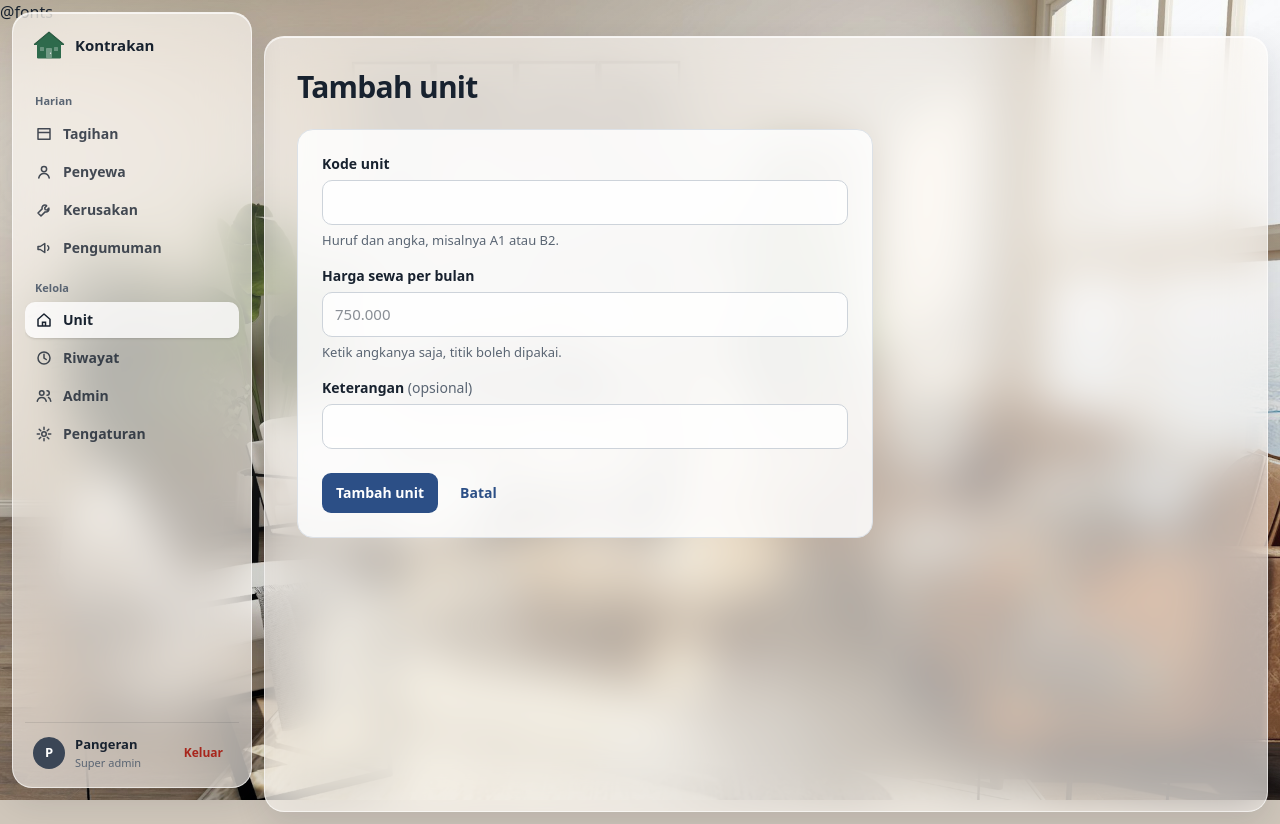
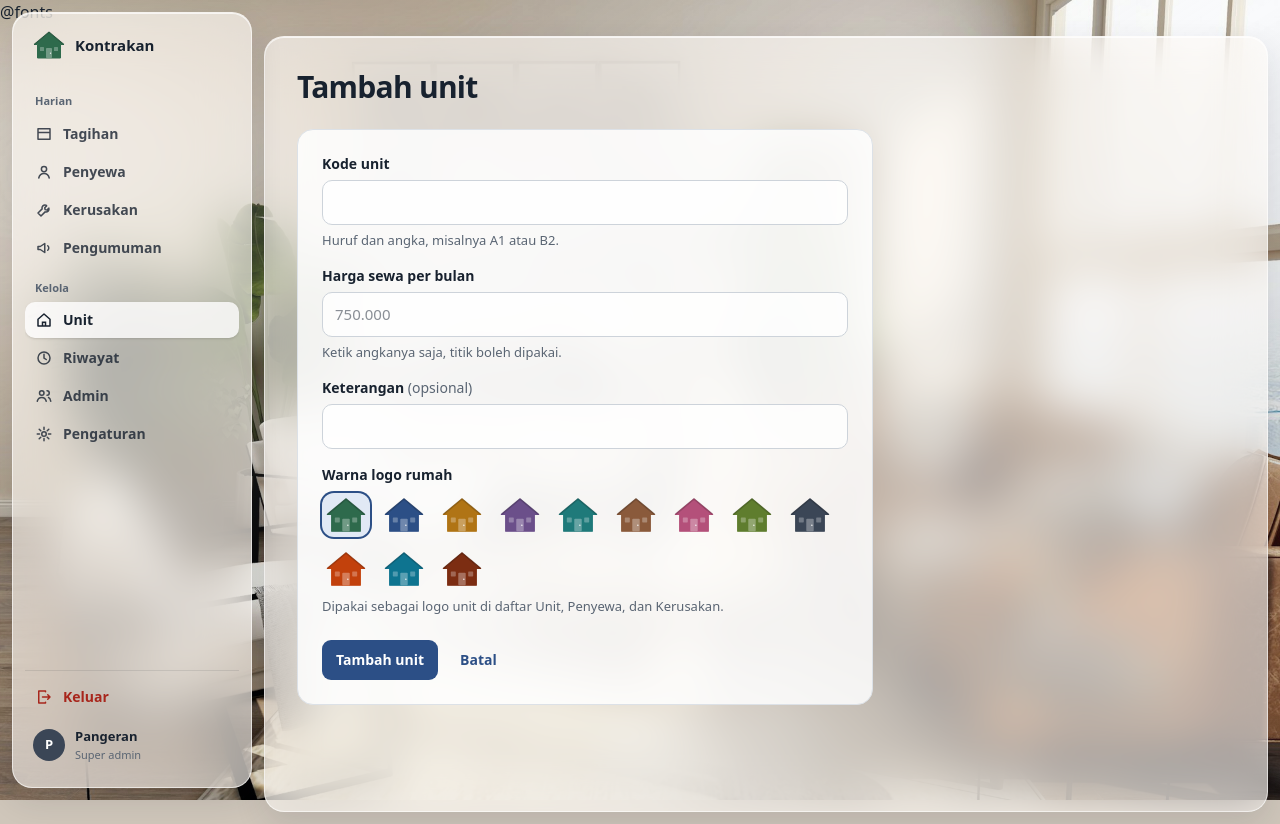
Before and after one commit to SandeyYanuar/Kontrakan, a Laravel app: page /admin/unit/tambah in a window 1280 px wide. Run offline with Laravel 12, Linux system fonts and the light colour scheme; a user stored in the database is signed in; data comes from the database, SQL or seed files in the repository; data that the repository does not hold is empty; style sheets or scripts are compiled from the project's sources.

Commit message:
Logo unit berupa rumah dengan warna khas setiap kode, Keluar di atas profil
- Setiap unit punya warna logo sendiri (disimpan, unik untuk unit baru,
  bisa dipilih super admin di form Unit); dipakai di daftar Unit, Penyewa, Kerusakan
- Kode unit tertulis di badan rumah polos supaya mudah dibaca
- Tagihan tetap memakai warna status
- Tombol Keluar dipisah dan diletakkan di atas profil (bilah samping dan menu Lainnya)

Co-Authored-By: Claude Opus 5.5 <noreply@anthropic.com>

```diff
--- a/web/app/Http/Controllers/Admin/UnitController.php
+++ b/web/app/Http/Controllers/Admin/UnitController.php
@@ -63,7 +63,7 @@ class UnitController extends Controller
     }
 
     /**
-     * @return array{kode_unit: string, harga_sewa: int, keterangan: ?string}
+     * @return array{kode_unit: string, harga_sewa: int, keterangan: ?string, warna?: string}
      */
     private function validasi(Request $request, ?Unit $unit = null): array
     {
@@ -76,6 +76,7 @@ class UnitController extends Controller
             'kode_unit' => ['required', 'string', 'max:10', 'regex:/^[A-Z0-9\-]+$/', Rule::unique('units')->ignore($unit)],
             'harga_sewa' => ['required', 'integer', 'min:1', 'max:100000000'],
             'keterangan' => ['nullable', 'string', 'max:255'],
+            'warna' => ['nullable', Rule::in(Unit::PALET)],
         ], [
             'kode_unit.required' => 'Kode unit wajib diisi.',
             'kode_unit.unique' => 'Kode unit ini sudah dipakai.',
@@ -87,6 +88,10 @@ class UnitController extends Controller
         $data['harga_sewa'] = (int) $data['harga_sewa'];
         $data['keterangan'] ??= null;
 
+        if (empty($data['warna'])) {
+            unset($data['warna']);
+        }
+
         return $data;
     }
 }
--- a/web/app/Models/Unit.php
+++ b/web/app/Models/Unit.php
@@ -10,11 +10,18 @@ use Illuminate\Database\Eloquent\Model;
 use Illuminate\Database\Eloquent\Relations\HasMany;
 use Illuminate\Database\Eloquent\Relations\HasOne;
 
-#[Fillable(['kode_unit', 'harga_sewa', 'keterangan'])]
+#[Fillable(['kode_unit', 'harga_sewa', 'keterangan', 'warna'])]
 class Unit extends Model
 {
     /** @use HasFactory<UnitFactory> */
     use HasFactory;
+
+    /**
+     * Pilihan warna logo rumah unit. Sengaja tidak sama persis dengan warna status tagihan.
+     *
+     * @var list<string>
+     */
+    public const PALET = ['#2e6a4c', '#2c4f86', '#b07415', '#6b4f8a', '#1f7a7a', '#8a5a3b', '#b4507a', '#5f7d2e', '#3b4656', '#c2410c', '#0e7490', '#7c2d12'];
 
     /**
      * @return array<string, string>
@@ -58,4 +65,30 @@ class Unit extends Model
     {
         return $this->leaseAktif !== null;
     }
+
+    /**
+     * Warna khas unit untuk logo rumahnya.
+     */
+    public function warnaLogo(): string
+    {
+        return $this->warna ?? self::PALET[0];
+    }
+
+    /**
+     * Warna pertama di palet yang belum dipakai unit lain, untuk unit baru.
+     */
+    public static function warnaBerikutnya(): string
+    {
+        $dipakai = static::query()->pluck('warna')->filter()->all();
+        $kosong = array_values(array_diff(self::PALET, $dipakai));
+
+        return $kosong[0] ?? self::PALET[count($dipakai) % count(self::PALET)];
+    }
+
+    protected static function booted(): void
+    {
+        static::creating(function (Unit $unit): void {
+            $unit->warna ??= static::warnaBerikutnya();
+        });
+    }
 }
--- a/web/resources/views/admin/laporan/index.blade.php
+++ b/web/resources/views/admin/laporan/index.blade.php
@@ -21,7 +21,7 @@
                 <a href="{{ route('admin.laporan.show', $item) }}" class="block rounded-xl border border-line bg-paper p-4 hover:border-dicek">
                     <div class="flex items-start justify-between gap-3">
                         <div class="flex items-center gap-3">
-                            <span class="grid size-[38px] shrink-0 place-items-center rounded-full bg-roof text-[13px] font-extrabold text-white">{{ $item->lease->unit->kode_unit }}</span>
+                            <x-rumah-unit :unit="$item->lease->unit" />
                             <div>
                                 <p class="font-bold">{{ $item->labelKategori() }}</p>
                                 <p class="text-xs text-muted">{{ $item->lease->penyewa->name }} ({{ $item->lease->penyewa->kode_penyewa }}), {{ Format::tanggalPendek($item->created_at) }}</p>
--- a/web/resources/views/admin/unit/form.blade.php
+++ b/web/resources/views/admin/unit/form.blade.php
@@ -23,6 +23,20 @@
         />
         <x-field label="Keterangan" name="keterangan" :value="$unit->keterangan" opsional />
 
+        @php($warnaTerpilih = old('warna', $unit->warna ?? \App\Models\Unit::warnaBerikutnya()))
+        <fieldset>
+            <legend class="mb-2 text-sm font-semibold">Warna logo rumah</legend>
+            <div class="flex flex-wrap gap-2.5">
+                @foreach (\App\Models\Unit::PALET as $warna)
+                    <label class="cursor-pointer rounded-xl p-1 has-checked:bg-dicek-bg has-checked:ring-2 has-checked:ring-dicek" title="{{ $warna }}">
+                        <input type="radio" name="warna" value="{{ $warna }}" @checked($warnaTerpilih === $warna) class="sr-only">
+                        <x-rumah warna="" :style="'color: '.$warna" class="h-9 w-10" />
+                    </label>
+                @endforeach
+            </div>
+            <p class="mt-1.5 text-[13px] text-muted">Dipakai sebagai logo unit di daftar Unit, Penyewa, dan Kerusakan.</p>
+        </fieldset>
+
         <div class="flex gap-2 pt-2">
             <x-tombol>{{ $baru ? 'Tambah unit' : 'Simpan unit' }}</x-tombol>
             <x-tombol jenis="tenang" :href="route('admin.unit.index')">Batal</x-tombol>
--- a/web/resources/views/admin/unit/index.blade.php
+++ b/web/resources/views/admin/unit/index.blade.php
@@ -24,7 +24,7 @@
         <div class="space-y-2.5 md:hidden">
             @foreach ($units as $unit)
                 <div class="flex items-center gap-3 rounded-xl border border-line bg-paper p-3.5">
-                    <span class="grid size-[38px] shrink-0 place-items-center rounded-full bg-roof text-[13px] font-extrabold text-white">{{ $unit->kode_unit }}</span>
+                    <x-rumah-unit :unit="$unit" />
                     <span class="min-w-0 flex-1">
                         <span class="block font-semibold">{{ \App\Support\Format::rupiah($unit->harga_sewa) }} <span class="text-xs font-normal text-muted">per bulan</span></span>
                         <span class="block truncate text-xs text-muted">
@@ -55,7 +55,7 @@
                     @foreach ($units as $unit)
                         <tr>
                             <td class="px-4 py-3.5">
-                                <span class="inline-grid size-9 place-items-center rounded-full bg-roof text-[13px] font-extrabold text-white">{{ $unit->kode_unit }}</span>
+                                <x-rumah-unit :unit="$unit" />
                             </td>
                             <td class="px-4 py-3.5 font-semibold">{{ \App\Support\Format::rupiah($unit->harga_sewa) }}</td>
                             <td class="px-4 py-3.5">
--- a/web/resources/views/components/layouts/admin.blade.php
+++ b/web/resources/views/components/layouts/admin.blade.php
@@ -84,17 +84,21 @@
             @endforeach
         </nav>
 
-        <div class="mt-2 flex items-center gap-2.5 border-t border-ink/10 px-2 pt-3">
+        <form method="POST" action="{{ route('logout') }}" class="mt-2 border-t border-ink/10 pt-2" onsubmit="return confirm('Keluar dari akun?')">
+            @csrf
+            <button type="submit" class="flex w-full items-center gap-2.5 rounded-[10px] px-2.5 py-2 text-sm font-semibold text-telat hover:bg-white/45">
+                <svg viewBox="0 0 24 24" class="size-[18px] shrink-0" aria-hidden="true"><path d="M14 5V4H5v16h9v-1M10 12h10M17 9l3 3-3 3" fill="none" stroke="currentColor" stroke-width="2" stroke-linecap="round" stroke-linejoin="round"/></svg>
+                Keluar
+            </button>
+        </form>
+
+        <a href="{{ route('akun.password') }}" class="mt-1 flex items-center gap-2.5 rounded-[10px] px-2 py-2 hover:bg-white/45" title="Ganti password">
             <span class="grid size-8 shrink-0 place-items-center rounded-full bg-roof text-[13px] font-extrabold text-white">{{ mb_substr(auth()->user()->name, 0, 1) }}</span>
-            <a href="{{ route('akun.password') }}" class="min-w-0 flex-1" title="Ganti password">
+            <span class="min-w-0">
                 <span class="block truncate text-[13px] font-bold">{{ auth()->user()->name }}</span>
                 <span class="block text-[11px] text-muted">{{ auth()->user()->role->label() }}</span>
-            </a>
-            <form method="POST" action="{{ route('logout') }}" onsubmit="return confirm('Keluar dari akun?')">
-                @csrf
-                <button type="submit" class="rounded-lg px-2 py-1.5 text-xs font-bold text-telat hover:bg-white/60">Keluar</button>
-            </form>
-        </div>
+            </span>
+        </a>
     </aside>
 
     {{-- HP: bilah atas kaca. --}}
@@ -142,13 +146,20 @@
                 {{ $item['label'] }}
             </a>
         @endforeach
-        <div class="mt-1 flex items-center justify-between border-t border-ink/10 px-3 pt-2">
-            <a href="{{ route('akun.password') }}" class="py-2 text-sm font-semibold">Ganti password</a>
-            <form method="POST" action="{{ route('logout') }}" onsubmit="return confirm('Keluar dari akun?')">
-                @csrf
-                <button type="submit" class="py-2 text-sm font-bold text-telat">Keluar</button>
-            </form>
-        </div>
+        <form method="POST" action="{{ route('logout') }}" class="mt-1 border-t border-ink/10 pt-1" onsubmit="return confirm('Keluar dari akun?')">
+            @csrf
+            <button type="submit" class="flex w-full items-center gap-3 rounded-xl px-3 py-3 text-[15px] font-semibold text-telat">
+                <svg viewBox="0 0 24 24" class="size-5" aria-hidden="true"><path d="M14 5V4H5v16h9v-1M10 12h10M17 9l3 3-3 3" fill="none" stroke="currentColor" stroke-width="2" stroke-linecap="round" stroke-linejoin="round"/></svg>
+                Keluar
+            </button>
+        </form>
+        <a href="{{ route('akun.password') }}" class="flex items-center gap-3 rounded-xl px-3 py-2.5">
+            <span class="grid size-8 shrink-0 place-items-center rounded-full bg-roof text-[13px] font-extrabold text-white">{{ mb_substr(auth()->user()->name, 0, 1) }}</span>
+            <span>
+                <span class="block text-sm font-bold">{{ auth()->user()->name }}</span>
+                <span class="block text-xs text-muted">{{ auth()->user()->role->label() }}, ganti password</span>
+            </span>
+        </a>
     </dialog>
 
     <script>
--- a/web/resources/views/components/rumah.blade.php
+++ b/web/resources/views/components/rumah.blade.php
@@ -1,4 +1,4 @@
-@props(['warna' => 'text-roof', 'kosong' => false])
+@props(['warna' => 'text-roof', 'kosong' => false, 'polos' => false])
 
 {{-- Ikon rumah sebagai penanda unit. Warna lewat kelas teks (text-lunas, text-telat, ...); kosong = garis putus-putus. --}}
 <svg viewBox="0 0 64 58" {{ $attributes->merge(['class' => $kosong ? 'text-belum' : $warna, 'aria-hidden' => 'true']) }}>
@@ -7,9 +7,11 @@
     @else
         <path d="M32 3 62 28h-7v27H9V28H2L32 3Z" fill="currentColor" stroke="currentColor" stroke-width="2" stroke-linejoin="round"/>
         <path d="M2 28 32 3l30 25" fill="none" stroke="rgb(0 0 0 / 0.18)" stroke-width="3" stroke-linejoin="round"/>
+        @unless ($polos)
         <rect x="26" y="35" width="12" height="20" rx="1.5" fill="rgb(255 255 255 / 0.32)"/>
         <circle cx="35" cy="45.5" r="1.3" fill="rgb(255 255 255 / 0.85)"/>
         <rect x="14" y="33" width="8" height="8" rx="1" fill="rgb(255 255 255 / 0.28)"/>
         <rect x="42" y="33" width="8" height="8" rx="1" fill="rgb(255 255 255 / 0.28)"/>
+        @endunless
     @endif
 </svg>
```
Also changed, not shown: web/resources/views/admin/penyewa/index.blade.php (+2 -10 lines), web/resources/views/components/rumah-unit.blade.php (added, +11 -0 lines), web/tests/Feature/UnitTest.php (+33 -0 lines), web/database/migrations/2026_11_20_071202_add_warna_to_units_table.php (added).
